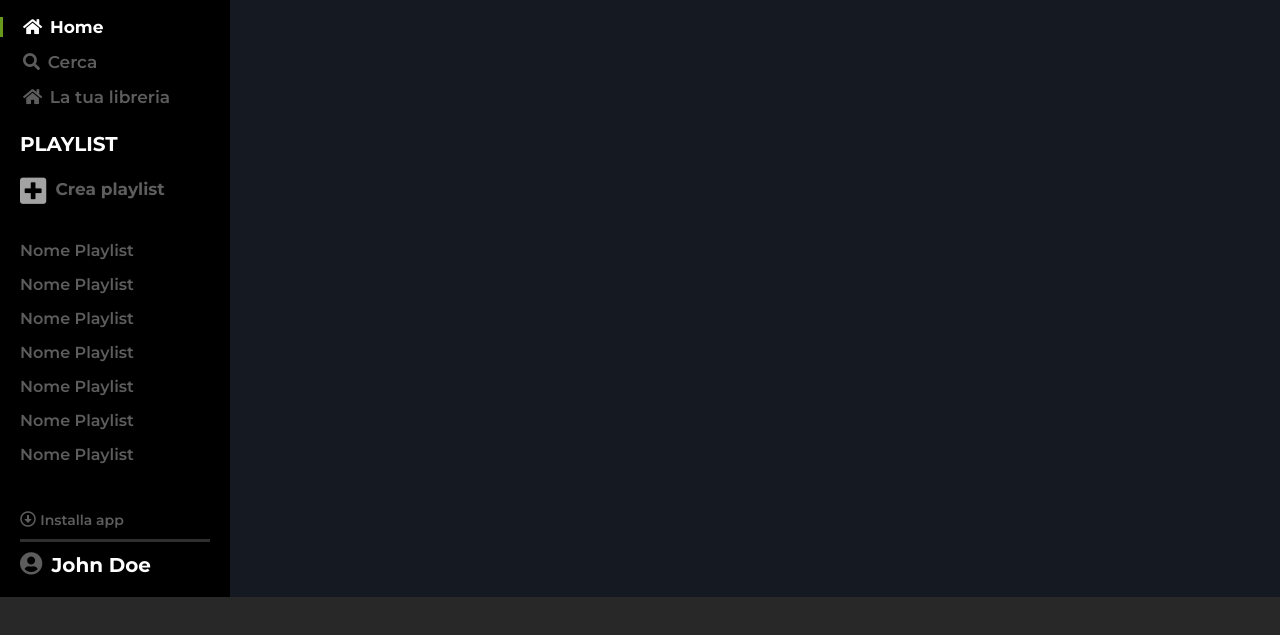
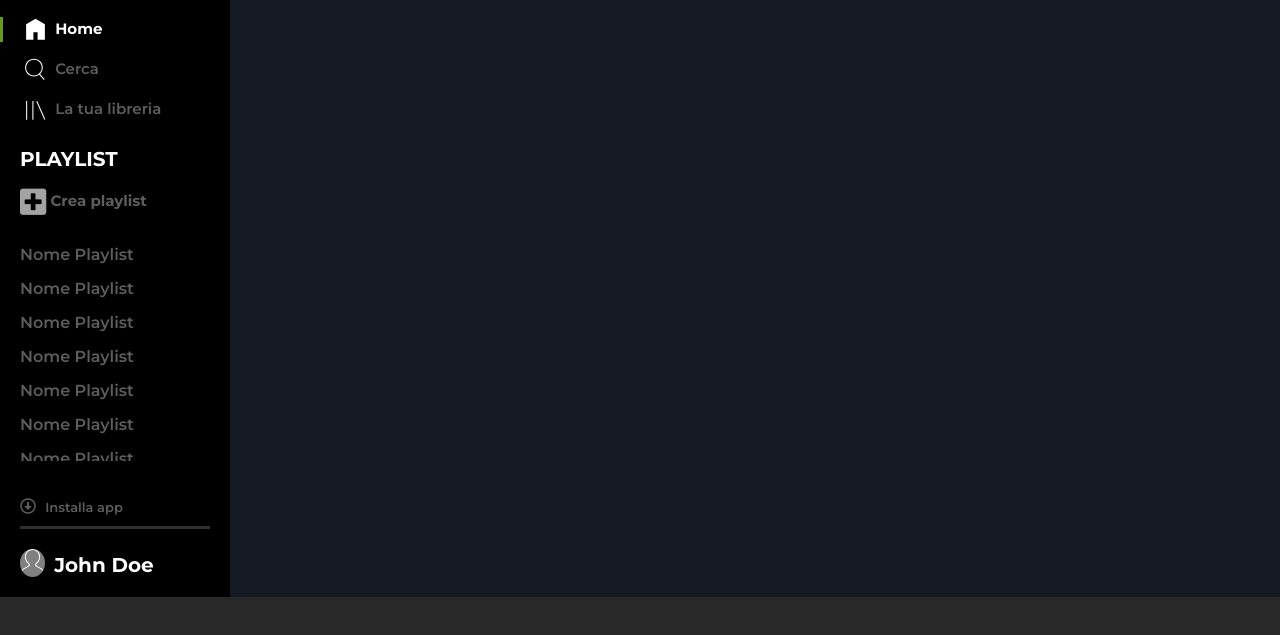
Before and after one commit to SebastianCarai/html-css-spotifyweb, a plain HTML site: page index.html in a window 1280 px wide. Shown: the part 103-738 px from the top of the page. Drawn offline with Linux system fonts and the light colour scheme.

Commit message:
nav with effects and adjustments

```diff
--- a/css/style.css
+++ b/css/style.css
@@ -39,10 +39,10 @@ body{
     font-weight: 600;
 }
 .extra-small-text{
-    font-size: 14px;
+    font-size: 13px;
 }
 .normal-text{
-    font-size: 17px;
+    font-size: 15px;
 }
 .medium-text{
     font-size: 20px;
@@ -108,8 +108,11 @@ main{
     padding-left: 20px;
     font-weight: 600;
 }
-.action-menu i{
+.action-menu-icon{
+    display: inline-block;
+    width: 25px;
     margin-right: 3px;
+    vertical-align: middle;
 }
 .left-active{
     border-left: 3px solid #67991c;
@@ -124,7 +127,7 @@ main{
     overflow: hidden;
     padding-left: 20px;
 }
-.create-playlist *{
+.create-playlist a.normal-text.gray-text.bold-text{
     display: inline-block;
     margin: 20px 5px 20px 0;
 }
@@ -146,6 +149,11 @@ main{
 .user-container{
     padding: 20px;
 }
+.install-app i{
+    margin-right: 5px;
+    position: relative;
+    top: 0.5px;
+}
 .install-app::after{
     display: block;
     content: "";
@@ -154,9 +162,19 @@ main{
     background-color: #2f2f2f;
     margin: 10px 0;
 }
-.user-container .fa-user-circle{
-    font-size: 23px;
-    margin-right: 5px;
+.profile-icon{
+    display: inline-block;
+    vertical-align: -5px;
+    width: 25px;
+    border-radius: 50%;
+    margin: 10px 5px 0 0;
+    background-color: gray;
+}
+
+
+/* Main nav effects */
+.main-nav a:hover{
+    color: white;
 }
 
 /* Main content */
--- a/index.html
+++ b/index.html
@@ -35,17 +35,17 @@
                     <ul>
                         <li class="left-active">
                             <a class="white-text bold-text normal-text" href="#">
-                                <i class="fas fa-home"></i> <span class="action-menu-name">Home</span>
+                                <img class="action-menu-icon" src="img/home.svg" alt=""> <span class="action-menu-name">Home</span>
                             </a>
                         </li>
                         <li class="not-active">
                             <a class="gray-text normal-text" href="#">
-                                <i class="fas fa-search"></i> <span class="action-menu-name">Cerca</span>
+                                <img class="action-menu-icon" src="img/search.svg" alt=""> <span class="action-menu-name">Cerca</span>
                             </a>
                         </li>
                         <li class="not-active">
                             <a class="gray-text normal-text" href="#">
-                                <i class="fas fa-home"></i> <span class="action-menu-name">La tua libreria</span>
+                                <img class="action-menu-icon" src="img/libreria.svg" alt=""> <span class="action-menu-name">La tua libreria</span>
                             </a>
                         </li>
                     </ul>
@@ -56,7 +56,7 @@
                     <h3 class="white-text bold-text medium-text">PLAYLIST</h3>
 
                     <div class="create-playlist">
-                            <i class="fas fa-plus-square"></i>
+                            <a href="#"> <i class="fas fa-plus-square"></i></a>
                             <a class="normal-text gray-text bold-text" href="#">Crea playlist</a>
                     </div>
                     <ul>
@@ -88,11 +88,11 @@
                 <!-- User -->
                 <div class="user-container">
                     <div class="install-app">
-                        <i class="gray-text far fa-arrow-alt-circle-down"></i>
+                        <a href="#"><i class="gray-text far fa-arrow-alt-circle-down"></i></a>
                         <a class="extra-small-text gray-text light-bold-text" href="#">Installa app</a>
                     </div>
                     <div>
-                        <i class="gray-text fas fa-user-circle"></i>
+                        <img class="profile-icon" src="img/profile.svg" alt="">
                         <span class="medium-text white-text bold-text"> John Doe</span>
                     </div>
 
```
Also changed, not shown: img/library.png (deleted).
